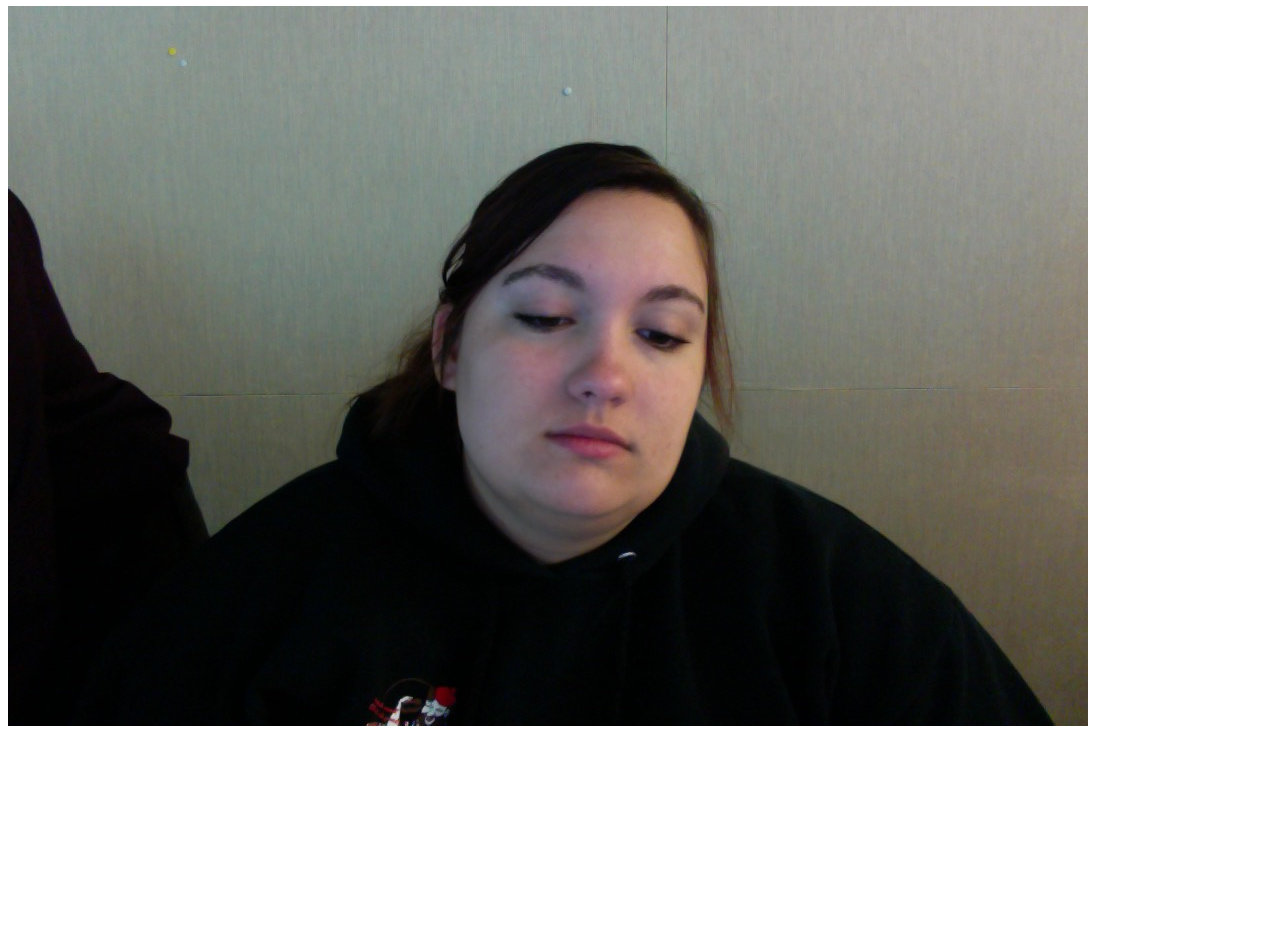
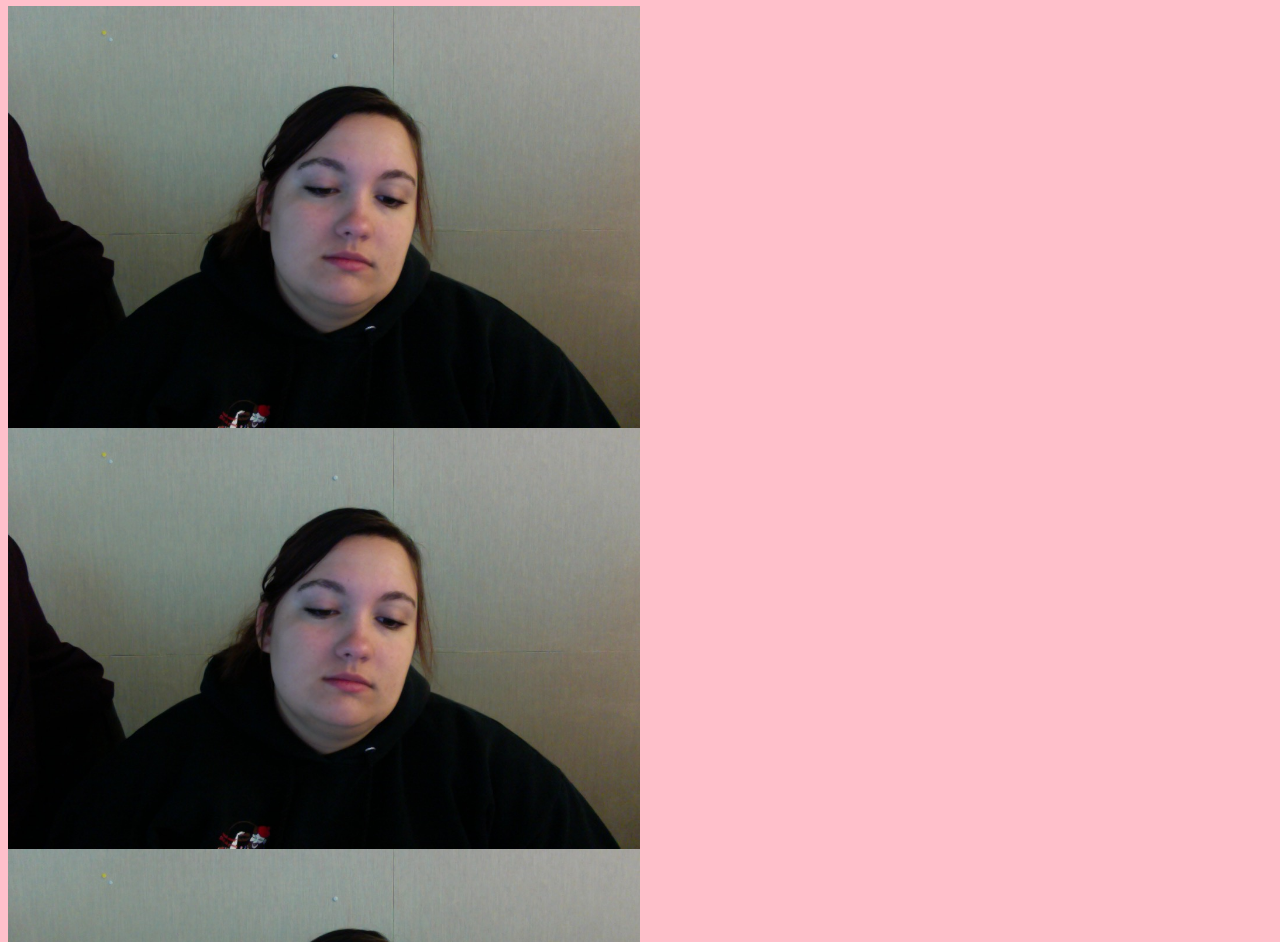
Before and after one commit to jbalaszi1/jbalaszi1.github.io, a plain HTML site: page index.html in a window 1280 px wide. Shown: the part 60-1002 px from the top of the page. Before the commit the page ends 800 px from the top, so only its background shows below. Drawn offline with Linux system fonts and the light colour scheme.

Commit message:
Changed Directory Structure

```diff
--- /dev/null
+++ b/css/styles.css
@@ -0,0 +1,9 @@
+img {
+
+    width : 50%
+
+}
+
+body {
+    background: pink;
+}
--- a/index.html
+++ b/index.html
@@ -1,11 +1,17 @@
 <html>
-<head></head>
+<head>
+
+    <link rel="stylesheet" href="css/styles.css" />
+
+</head>
 
 <body>
 
 <h1>Johanna Balaszi</h1>
 
-    <img src="me.jpg" />
+    <img src="img/me.jpg"/>
+    <img src="img/me.jpg"/>
+    <img src="img/me.jpg"/>
 
 </body>
 
```
Also changed, not shown: about.html (deleted, +0 -12 lines), img/me.jpg (renamed from me.jpg), styles.css (deleted).
